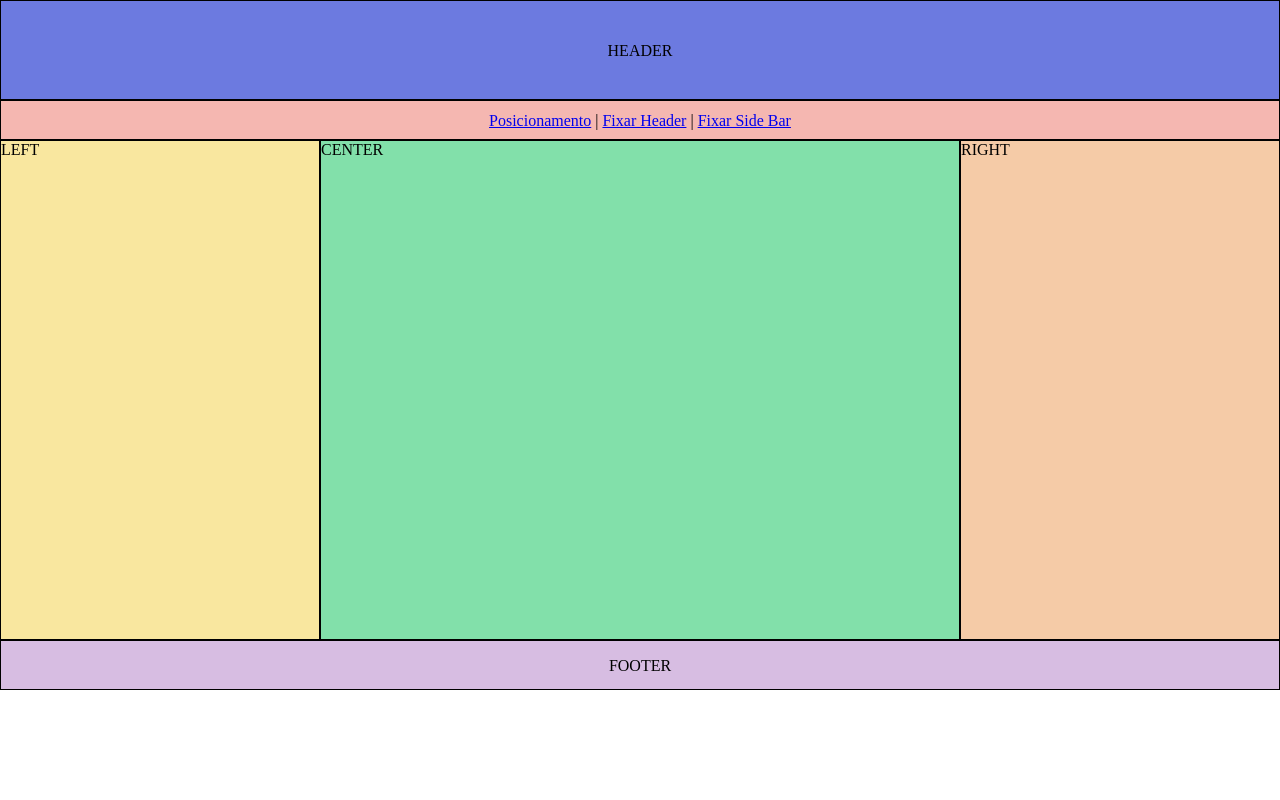
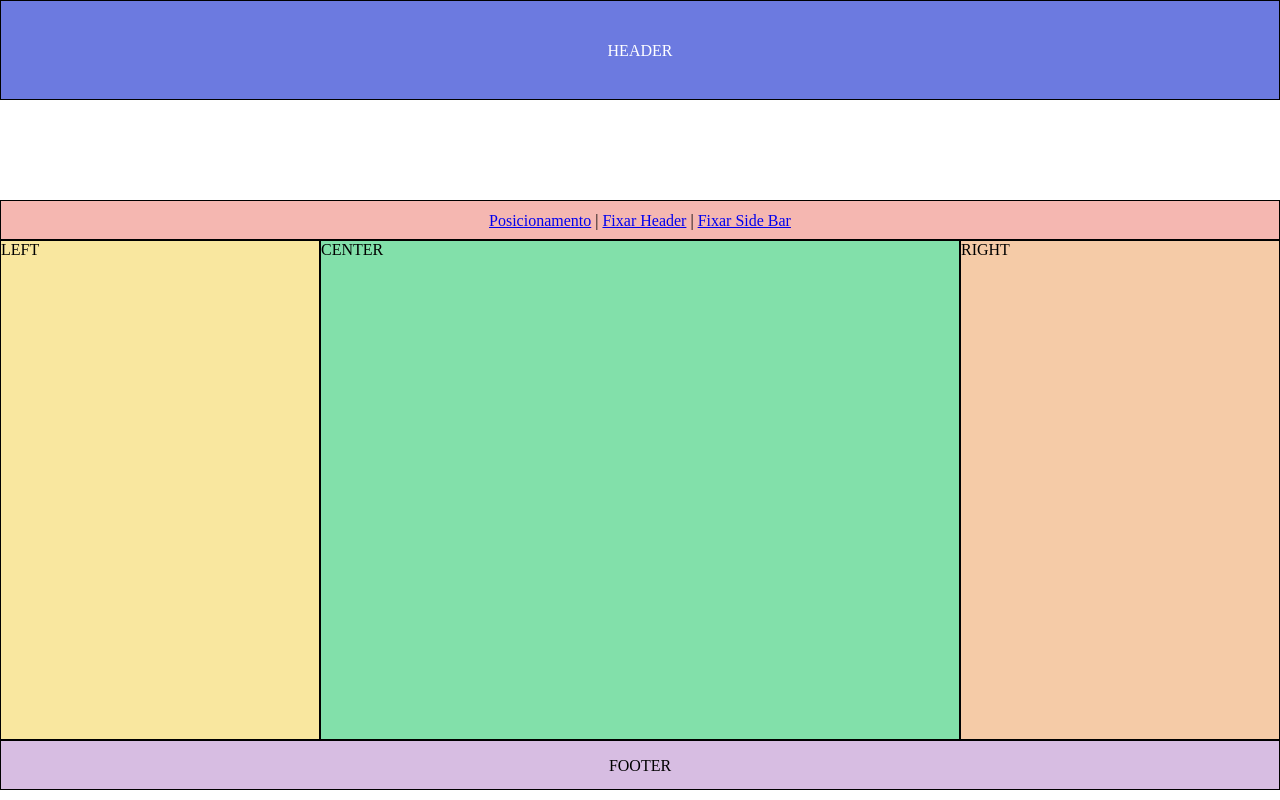
Before and after one commit to dudvs/pweb, a plain HTML site: page 09/fixarheader.html in a window 1280 px wide. Drawn offline with Linux system fonts and the light colour scheme.

Commit message:
atualização

```diff
--- a/09/fixarheader.html
+++ b/09/fixarheader.html
@@ -14,11 +14,9 @@
         #header{
             background: #6c7ae0;
             height: 100px;
-            position: fixed;
-            top: 0;
-            width: 100%;
             text-align: center;
             line-height: 100px;
+            color: white;
             border: 1px solid black;
             box-sizing: border-box;
         }
```
